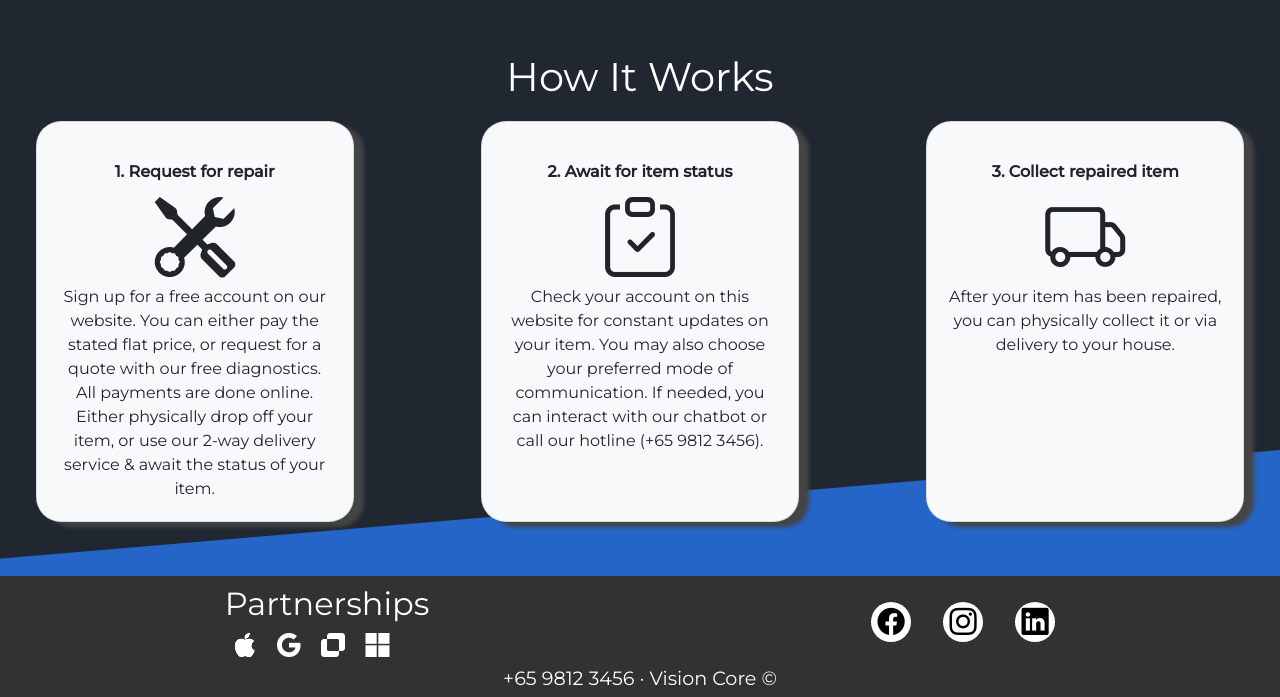
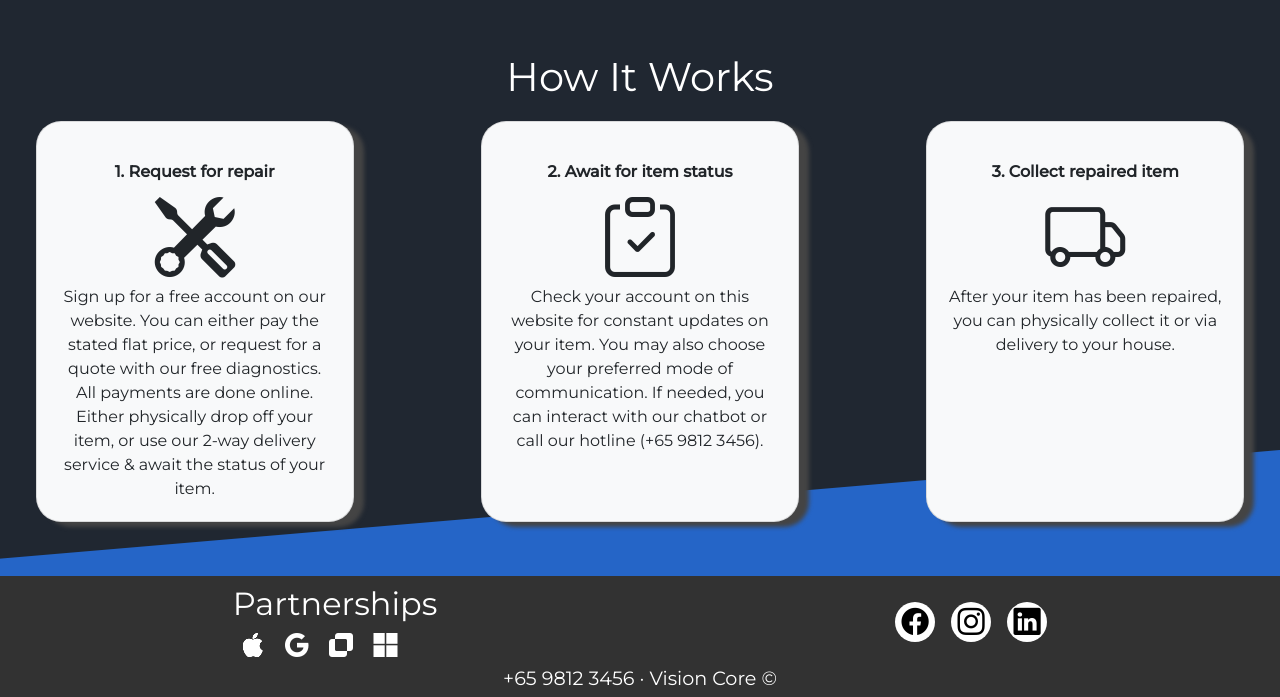
Before and after one commit to lgf2111/vision-core, a Flask app: page / in a window 1280 px wide. Shown: the part 1359-2056 px from the top of the page. Run offline with Flask 2, Linux system fonts and the light colour scheme; style sheets or scripts are compiled from the project's sources; some libraries are stand-ins or nearby versions.

Commit message:
changed spsacing to social media icons in home page

```diff
--- a/app/static/styles/Global.scss
+++ b/app/static/styles/Global.scss
@@ -203,7 +203,7 @@ section {
       }
 
       .col-right {
-        column-gap: 2em;
+        column-gap: 1em;
 
         .link {
           height: 2.5em;
```
